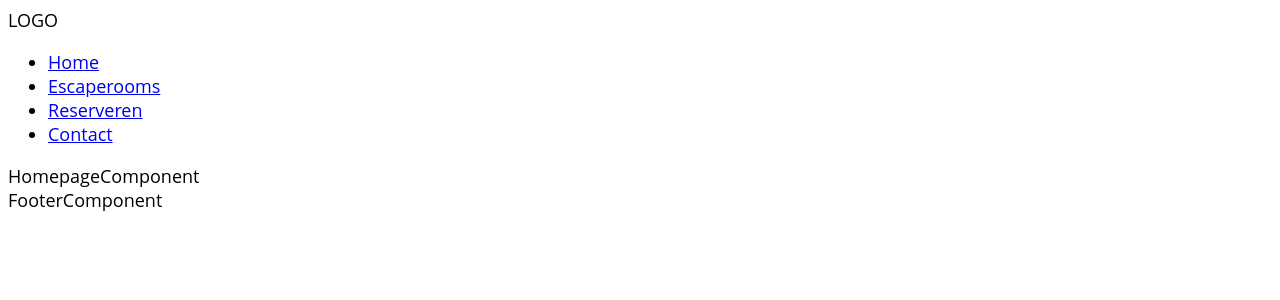
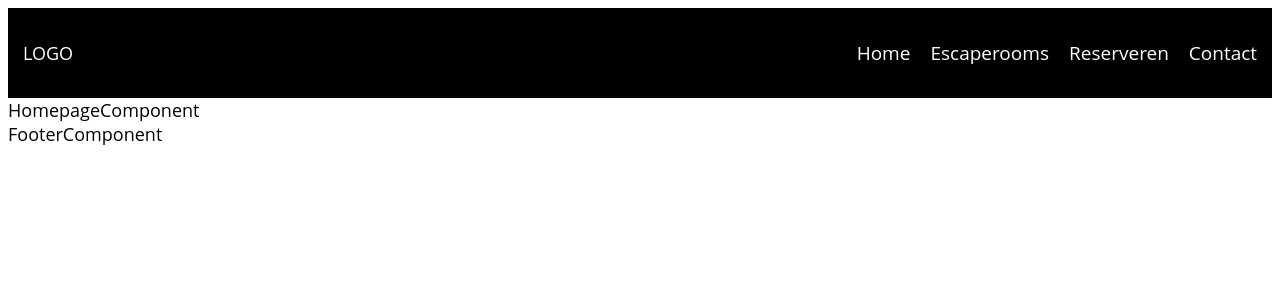
Before and after one commit to seb135/blog, a React (Create React App) app: page / in a window 1280 px wide. Shown: the top 300 px of the page. Built offline with nearby package versions, Linux system fonts and the light colour scheme.

Commit message:
added styling

```diff
--- a/package.json
+++ b/package.json
@@ -19,6 +19,7 @@
     "gulp-clean-css": "^3.9.2",
     "gulp-rename": "^1.2.2",
     "gulp-sass": "^3.1.0",
-    "gulp-uglify": "^3.0.0"
+    "gulp-uglify": "^3.0.0",
+    "react-router-dom": "^4.2.2"
   }
 }
--- a/src/assets/css/default.min.css
+++ b/src/assets/css/default.min.css
@@ -1 +1 @@
-body{font-family:'Open Sans',sans-serif;font-size:18px;color:#010000;font-weight:400;font-style:normal}
+body{font-family:'Open Sans',sans-serif;font-size:18px;color:#010000;font-weight:400;font-style:normal}a{text-decoration:none;-webkit-transition:.4s ease-in-out;-moz-transition:.4s ease-in-out;transition:.4s ease-in-out;cursor:pointer}a:hover{color:#ff1755;-webkit-transition:.4s ease-in-out;-moz-transition:.4s ease-in-out;transition:.4s ease-in-out}.container-fluid{line-height:24px}header{position:relative;display:block;width:100%;background:#010000;color:#fff;height:90px}header .logo{position:absolute;top:50%;left:15px;-webkit-transform:translateY(-50%);-moz-transform:translateY(-50%);transform:translateY(-50%)}header nav,header nav ul,header nav ul li{margin:0;padding:0}header nav{position:absolute;top:50%;right:15px;-webkit-transform:translateY(-50%);-moz-transform:translateY(-50%);transform:translateY(-50%)}header nav ul li{list-style-type:none;display:inline-block;margin-right:20px}header nav ul li.last{margin:0}header nav ul li a{font-size:19px;line-height:normal;color:#fff}
--- a/src/assets/scss/_config.scss
+++ b/src/assets/scss/_config.scss
@@ -3,14 +3,6 @@
 $lightGrey: #e6e6e6;
 $darkGrey: #333;
 $red: #ff1755;
-
-body{
-  font-family: 'Open Sans', sans-serif;
-  font-size: 18px;
-  color: $black;
-  font-weight: 400;
-  font-style: normal;
-}
 
 @mixin translateY($e){
   -webkit-transform: translateY($e);
@@ -23,3 +15,26 @@
   -moz-transition: $e;
   transition: $e;
 }
+
+body{
+  font-family: 'Open Sans', sans-serif;
+  font-size: 18px;
+  color: $black;
+  font-weight: 400;
+  font-style: normal;
+}
+
+a{
+  text-decoration: none;
+  @include transition(.4s ease-in-out);
+  cursor: pointer;
+
+  &:hover{
+    color: $red;
+    @include transition(.4s ease-in-out);
+  }
+}
+
+.container-fluid{
+  line-height: 24px;
+}
--- a/src/assets/scss/default.scss
+++ b/src/assets/scss/default.scss
@@ -1 +1,47 @@
 @import '_config.scss';
+
+//HeaderComponent
+header{
+  position: relative;
+  display: block;
+  width: 100%;
+  background: $black;
+  color: $white;
+  height: 90px;
+
+  .logo{
+    position: absolute;
+    top: 50%; left: 15px;
+    @include translateY(-50%);
+  }
+
+  nav,
+  nav ul,
+  nav ul li{
+    margin: 0;
+    padding: 0;
+  }
+
+  nav{
+    position: absolute;
+    top: 50%;
+    right: 15px;
+    @include translateY(-50%);
+
+    ul li{
+      list-style-type: none;
+      display: inline-block;
+      margin-right: 20px;
+
+      &.last{
+        margin:0;
+      }
+
+      a{
+        font-size: 19px;
+        line-height: normal;
+        color: $white;
+      }
+    }
+  }
+}
--- a/src/components/header/header.js
+++ b/src/components/header/header.js
@@ -4,15 +4,15 @@
   render(){
     return(
       <header>
-        <div classname='Logo'>
+        <div className='logo'>
           LOGO
         </div>
         <nav>
           <ul>
-            <li><a href="#">Home</a></li>
+            <li className='first'><a href="#">Home</a></li>
             <li><a href="#">Escaperooms</a></li>
             <li><a href="#">Reserveren</a></li>
-            <li><a href="#">Contact</a></li>
+            <li className='last'><a href="#">Contact</a></li>
           </ul>
         </nav>
       </header>
```
